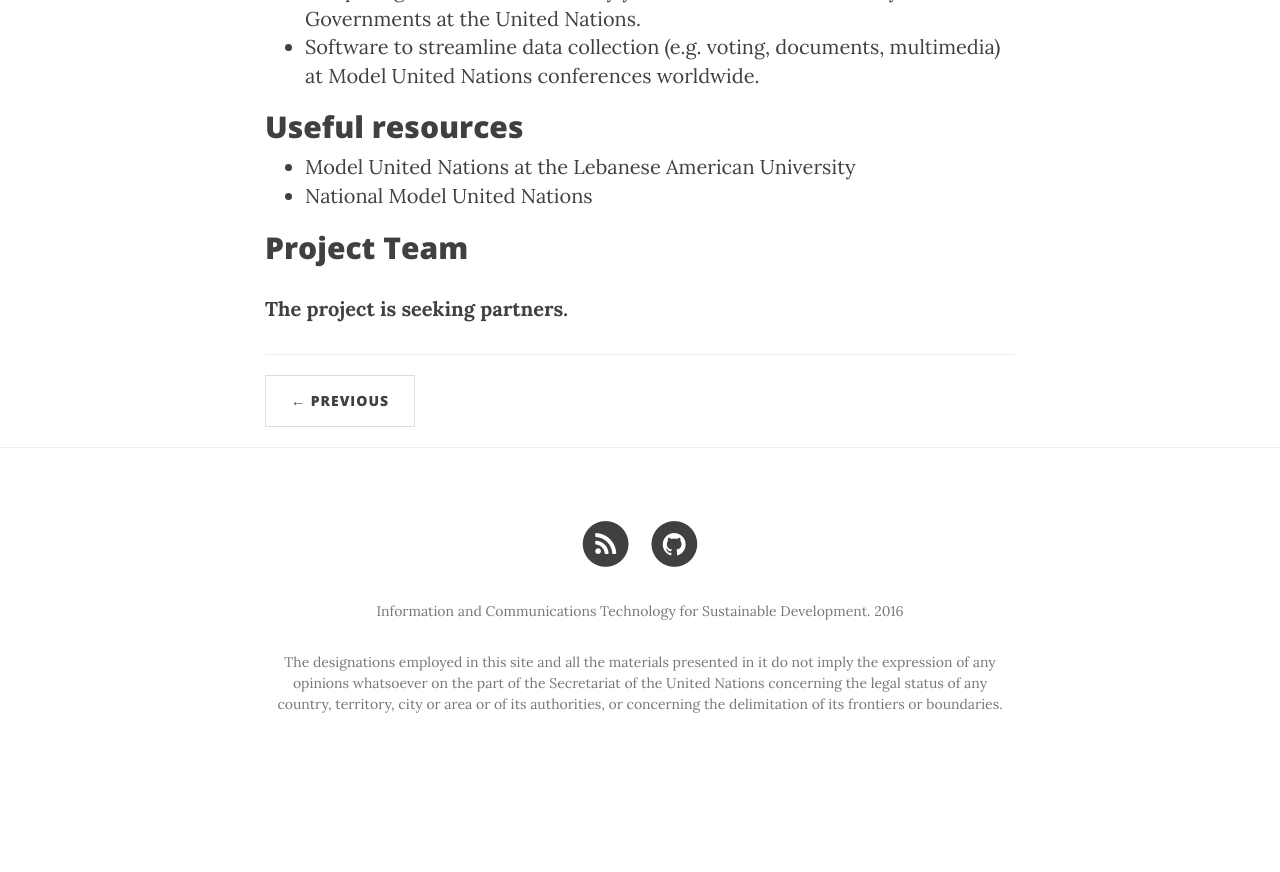
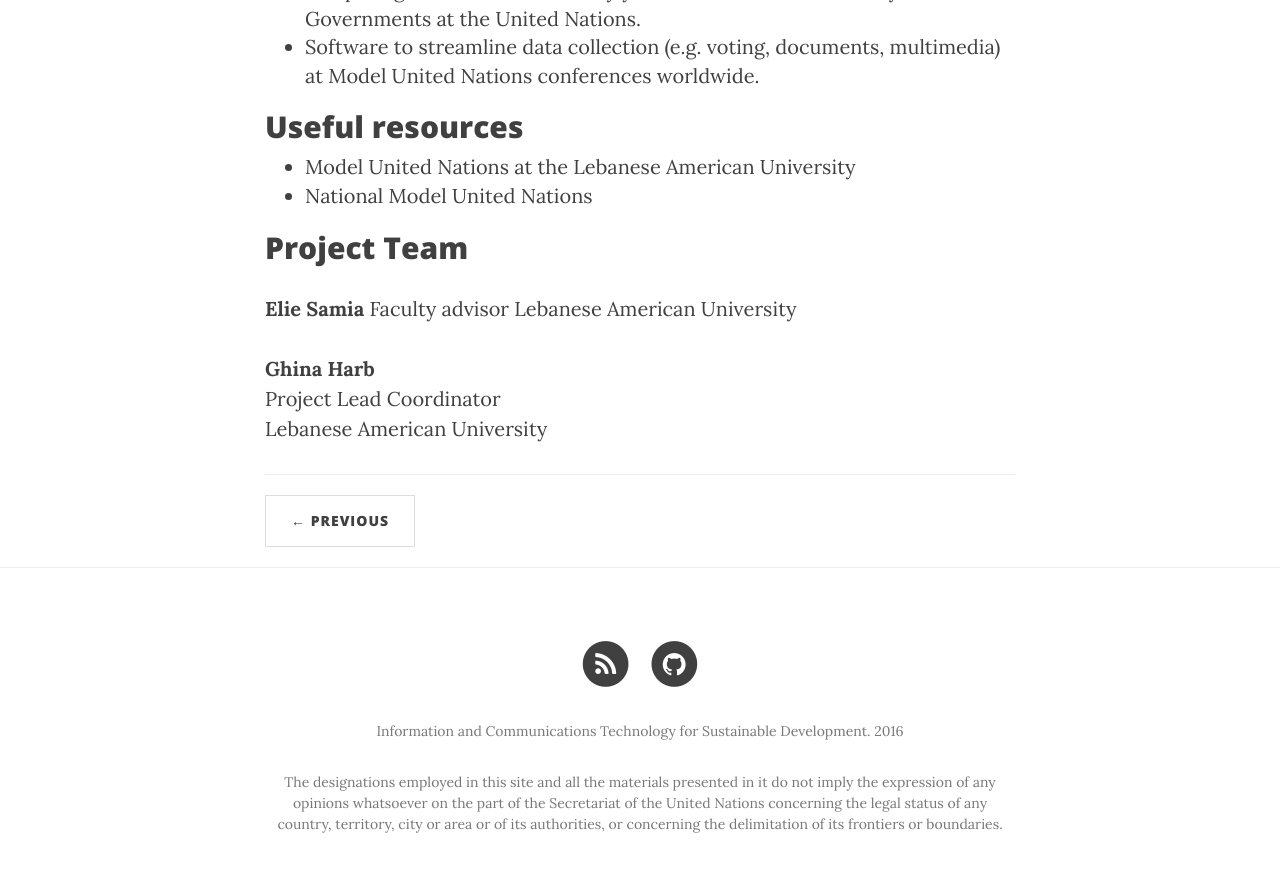
Before and after one commit to jmmnn/ICT4SD.github.io, a Jekyll site: the page built from _posts/2016-11-18-Project_Youth_Policymaking.markdown, in a window 1280 px wide and 900 px high, scrolled down 1291 px. Shown: the top 872 px of the window. Built offline with Jekyll 4.4.1, drawn with Linux system fonts in a browser that asks for light colours; nearby versions of some CDN libraries; before the commit the page ends 2071 px from its top, so only the background shows below that.

Commit message:
Added Project Team Youth Policymaking

```diff
--- a/_posts/2016-11-18-Project_Youth_Policymaking.markdown
+++ b/_posts/2016-11-18-Project_Youth_Policymaking.markdown
@@ -8,7 +8,7 @@
 author:     "UN-OICT Analytics"
 goal:		    "17"
 partners:
-
+  - partner: "Lebanese American University"
 ---
 Project Objective
 ------------
@@ -36,4 +36,10 @@
 Project Team
 ------------
 
-**The project is seeking partners.**
+**Elie Samia**
+Faculty advisor
+Lebanese American University
+
+**Ghina Harb**
+Project Lead Coordinator
+Lebanese American University
```
